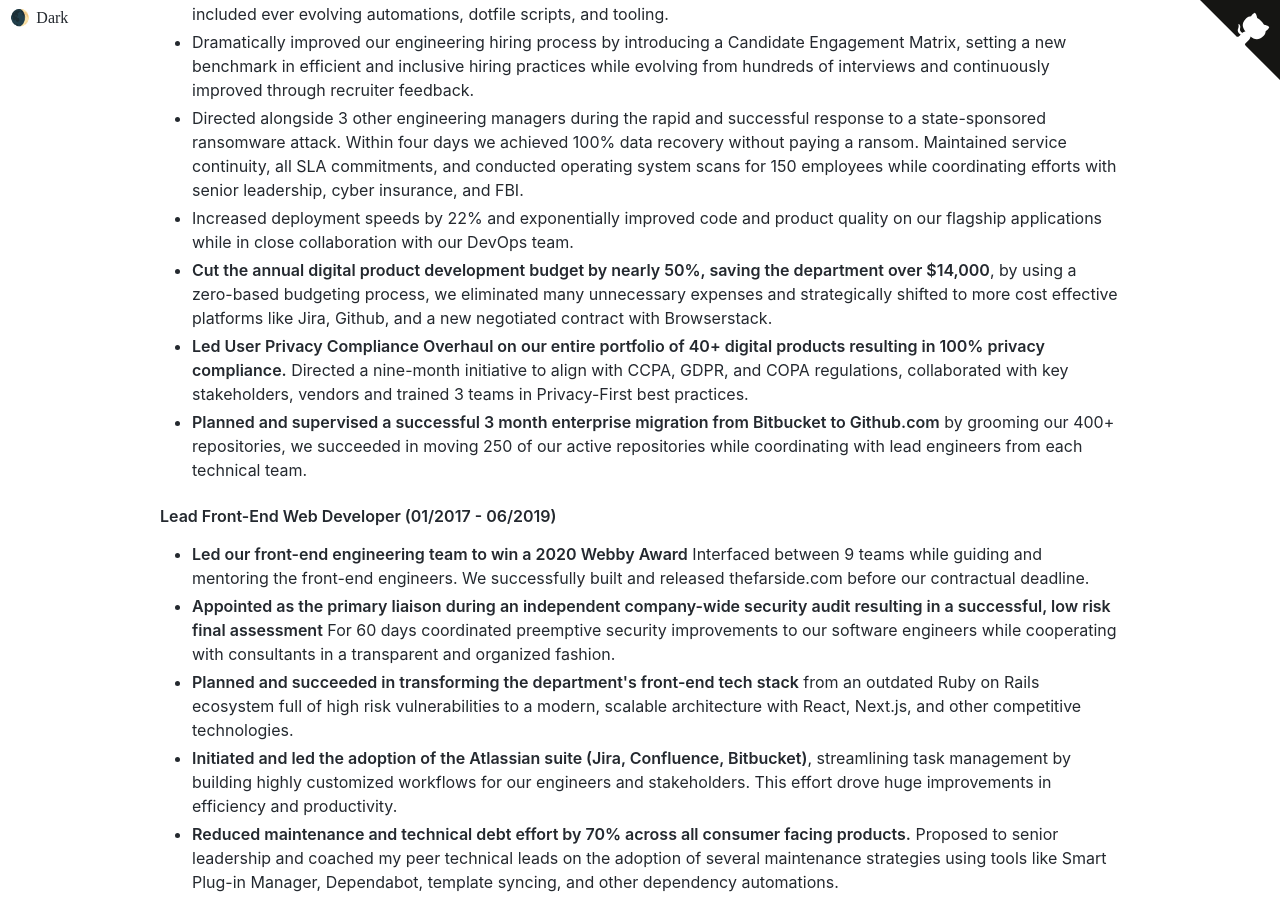
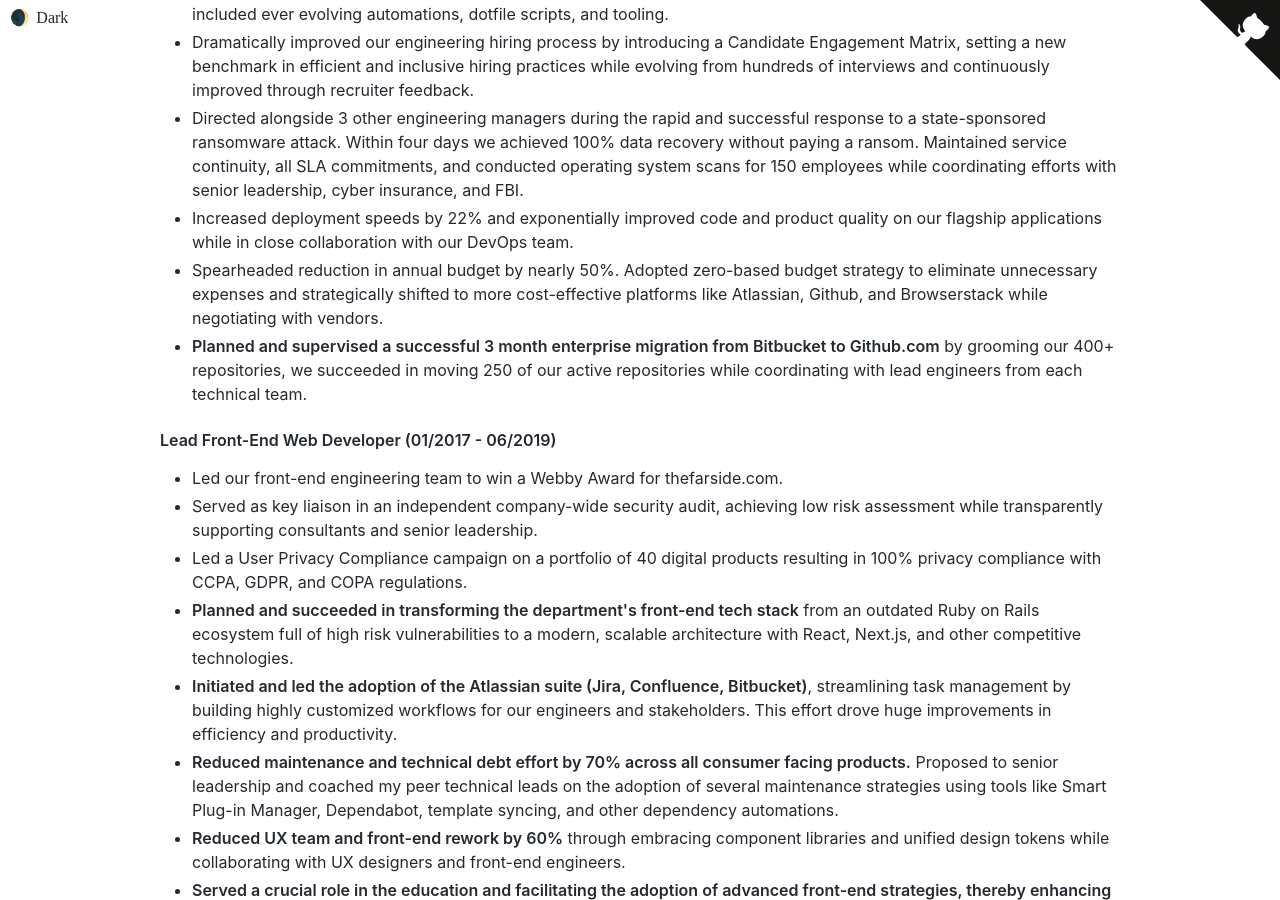
Before and after one commit to abarrows/resume, a Jekyll site: the page formats/index.html, which Jekyll copies as it is, in a window 1280 px wide and 900 px high, scrolled down 1150 px. Built offline with Jekyll 4.4.1, drawn with Linux system fonts in a browser that asks for light colours.

```diff
--- a/formats/index.html
+++ b/formats/index.html
@@ -205,16 +205,7 @@ five minutes, all without leaving VS Code.</strong> The workflow was widely accl
       <li>Dramatically improved our engineering hiring process by introducing a Candidate Engagement Matrix, setting a new benchmark in efficient and inclusive hiring practices while evolving from hundreds of interviews and continuously improved through recruiter feedback.</li>
       <li>Directed alongside 3 other engineering managers during the rapid and successful response to a state-sponsored ransomware attack. Within four days we achieved 100% data recovery without paying a ransom. Maintained service continuity, all SLA commitments, and conducted operating system scans for 150 employees while coordinating efforts with senior leadership, cyber insurance, and FBI.</li>
       <li>Increased deployment speeds by 22% and exponentially improved code and product quality on our flagship applications while in close collaboration with our DevOps team.</li>
-      <li>
-        <strong>Cut the annual digital product development budget by nearly 50%, saving the department over $14,000</strong>, by using a
-        zero-based budgeting process, we eliminated many unnecessary expenses and strategically shifted to more cost effective
-        platforms like Jira, Github, and a new negotiated contract with Browserstack.
-      </li>
-      <li>
-        <strong>Led User Privacy Compliance Overhaul on our entire portfolio of 40+ digital products resulting in 100% privacy
-compliance.</strong> Directed a nine-month initiative to align with CCPA, GDPR, and COPA regulations, collaborated with key
-        stakeholders, vendors and trained 3 teams in Privacy-First best practices.
-      </li>
+      <li>Spearheaded reduction in annual budget by nearly 50%. Adopted zero-based budget strategy to eliminate unnecessary expenses and strategically shifted to more cost-effective platforms like Atlassian, Github, and Browserstack while negotiating with vendors.</li>
       <li>
         <strong>Planned and supervised a successful 3 month enterprise migration from Bitbucket to Github.com</strong> by grooming our 400+
         repositories, we succeeded in moving 250 of our active repositories while coordinating with lead engineers from each
@@ -223,15 +214,9 @@ compliance.</strong> Directed a nine-month initiative to align with CCPA, GDPR,
     </ul>
     <h4 id="lead-front-end-web-developer-012017---062019"><a class="anchor" aria-hidden="true" tabindex="-1" href="#lead-front-end-web-developer-012017---062019"><span class="octicon octicon-link"></span></a>Lead Front-End Web Developer (01/2017 - 06/2019)</h4>
     <ul>
-      <li>
-        <strong>Led our front-end engineering team to win a 2020 Webby Award</strong> Interfaced between 9 teams while guiding and
-        mentoring the front-end engineers. We successfully built and released thefarside.com before our contractual deadline.
-      </li>
-      <li>
-        <strong>Appointed as the primary liaison during an independent company-wide security audit resulting in a successful, low
-risk final assessment</strong> For 60 days coordinated preemptive security improvements to our software engineers while
-        cooperating with consultants in a transparent and organized fashion.
-      </li>
+      <li>Led our front-end engineering team to win a Webby Award for thefarside.com.</li>
+      <li>Served as key liaison in an independent company-wide security audit, achieving low risk assessment while transparently supporting consultants and senior leadership.</li>
+      <li>Led a User Privacy Compliance campaign on a portfolio of 40 digital products resulting in 100% privacy compliance with CCPA, GDPR, and COPA regulations.</li>
       <li>
         <strong>Planned and succeeded in transforming the department's front-end tech stack</strong> from an outdated Ruby on Rails
         ecosystem full of high risk vulnerabilities to a modern, scalable architecture with React, Next.js, and other
```
Also changed, not shown: formats/index.json (+1 -1 lines), 2 other files.
